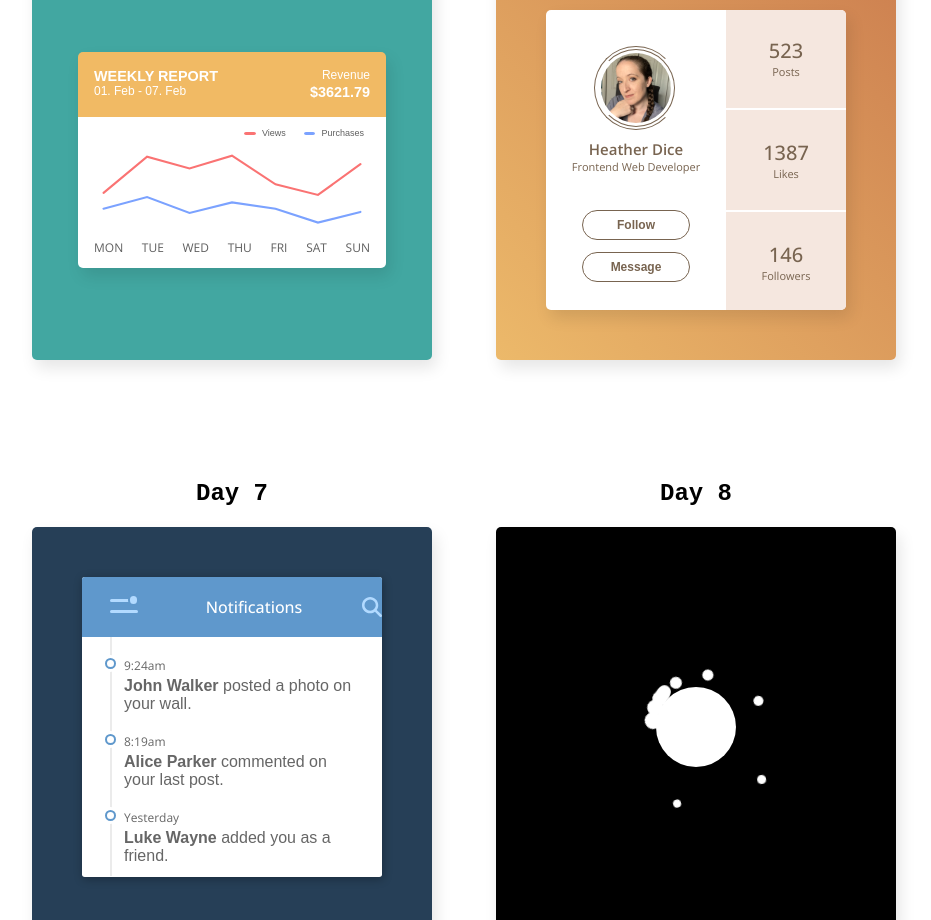
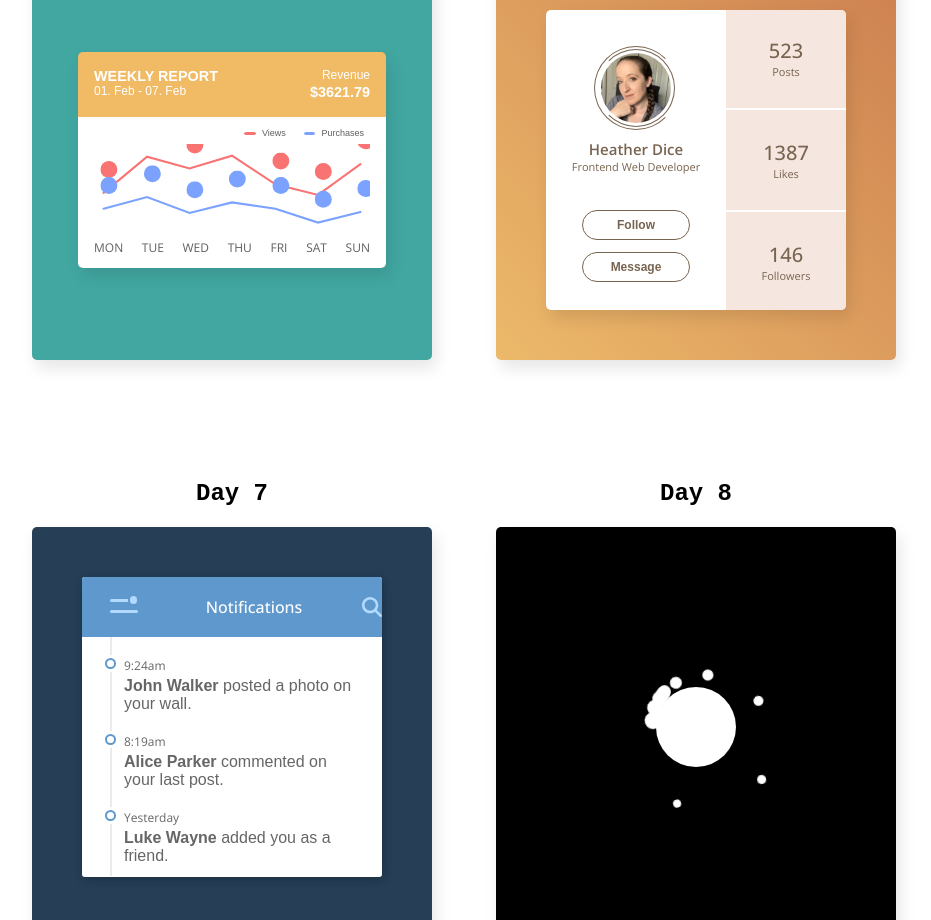
Before and after one commit to heatherdice/100_days_css, a React (Create React App) app: page / in a window 1280 px wide. Shown: the part 2180-3100 px from the top of the page, without its empty margins (176-1107 px from the left). Built offline with nearby package versions, Linux system fonts and the light colour scheme.

Commit message:
Styling for points, now visible

```diff
--- a/src/styles/dayStyles/Day05.css
+++ b/src/styles/dayStyles/Day05.css
@@ -112,29 +112,36 @@
 	position: absolute;
 	font-weight: 600;
 	font-size: 0.7em;
+	background-color: black;
 	color: #FFFFFF;
 	padding: 0.5em 0.375em;
 	border-radius: 3px;
 	visibility: hidden;
 	opacity: 0;
-	transition: transform 0.4s ease-out 0s, opacity 0.4s ease-out 0s;
+	transition: opacity 0.4s ease-out;
 }
-.popup-bubble::after {
+/* .popup-bubble::after {
 	position: absolute;
 	display: block;
 	content: '';
 	height: 0.375em;
 	width: 0.375em;
-}
+} */
 .points {
-	position: absolute;
-	width: 0.375em;
-	height: 0.375em;
-	border-radius: 3px;
+	position: relative;
+	width: 1em;
+	height: 1em;
+	border-radius: 50%;
 	cursor: pointer;
 	z-index: 10;
 }
-.point:hover .popup-bubble {
+.red {
+	background-color: #FA7373;
+}
+.blue {
+	background-color: #7BA2FF;
+}
+.points:hover .popup-bubble {
 	visibility: visible;
 	opacity: 1;
 }
```
